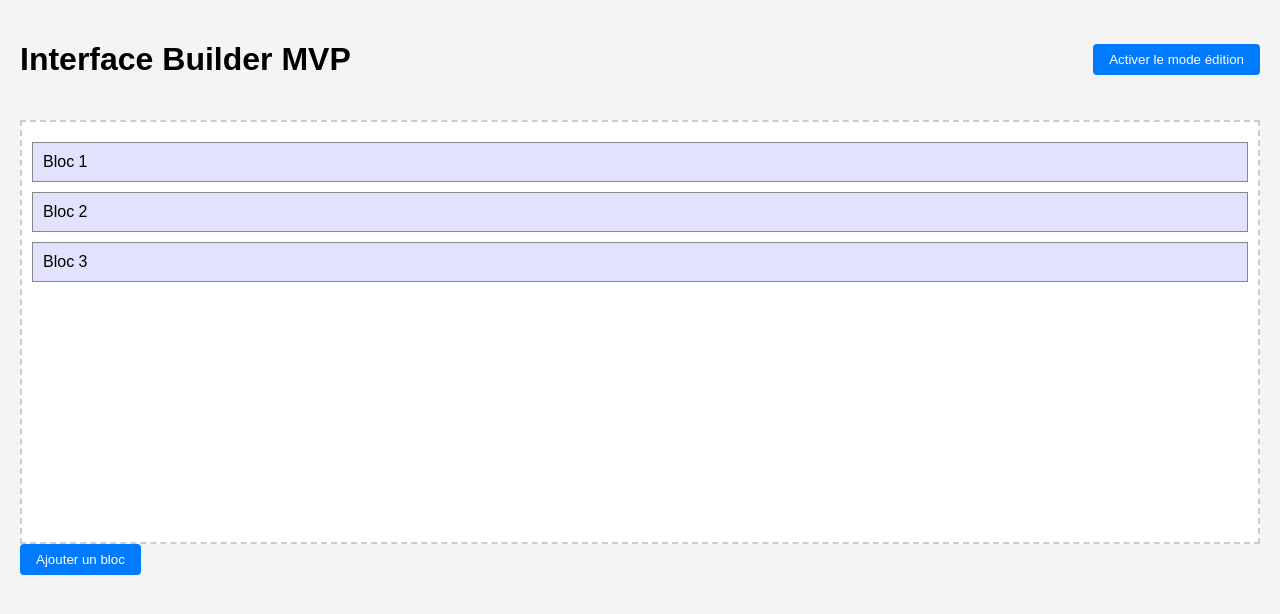
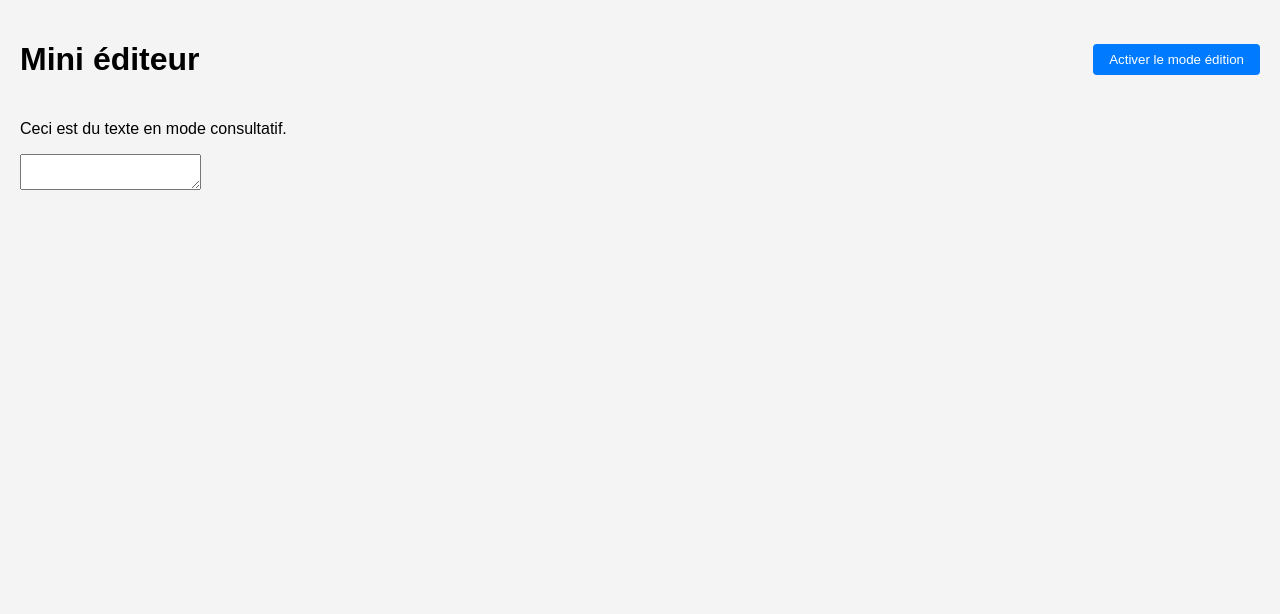
Before and after one commit to b33n-tech/build-tool-v2, a plain HTML site: page index.html in a window 1280 px wide. Drawn offline with Linux system fonts and the light colour scheme.

Commit message:
Update index.html

```diff
--- a/index.html
+++ b/index.html
@@ -2,21 +2,20 @@
 <html lang="fr">
 <head>
     <meta charset="UTF-8">
-    <title>Interface Builder MVP</title>
+    <title>Mode Édition / Consultatif</title>
     <link rel="stylesheet" href="style.css">
 </head>
 <body>
     <header>
-        <h1>Interface Builder MVP</h1>
+        <h1>Mini éditeur</h1>
         <button id="toggleEdit">Activer le mode édition</button>
     </header>
 
     <main>
-        <div id="canvas" class="canvas">
-            <!-- Les blocs seront insérés ici -->
+        <div id="displayText">
+            <p>Ceci est du texte en mode consultatif.</p>
         </div>
-
-        <button id="addBlock" class="hidden">Ajouter un bloc</button>
+        <textarea id="editText" class="hidden"></textarea>
     </main>
 
     <script src="script.js"></script>
```
